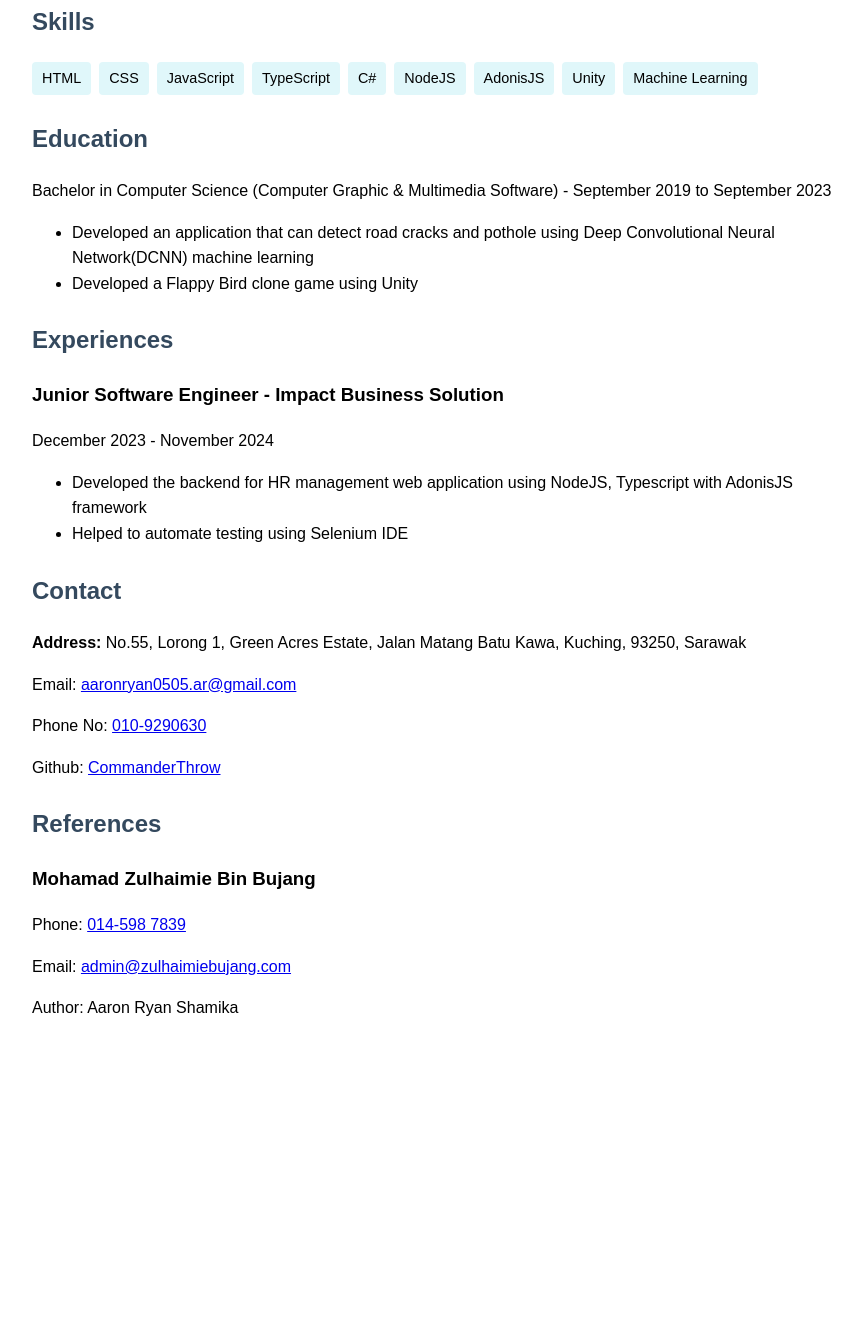
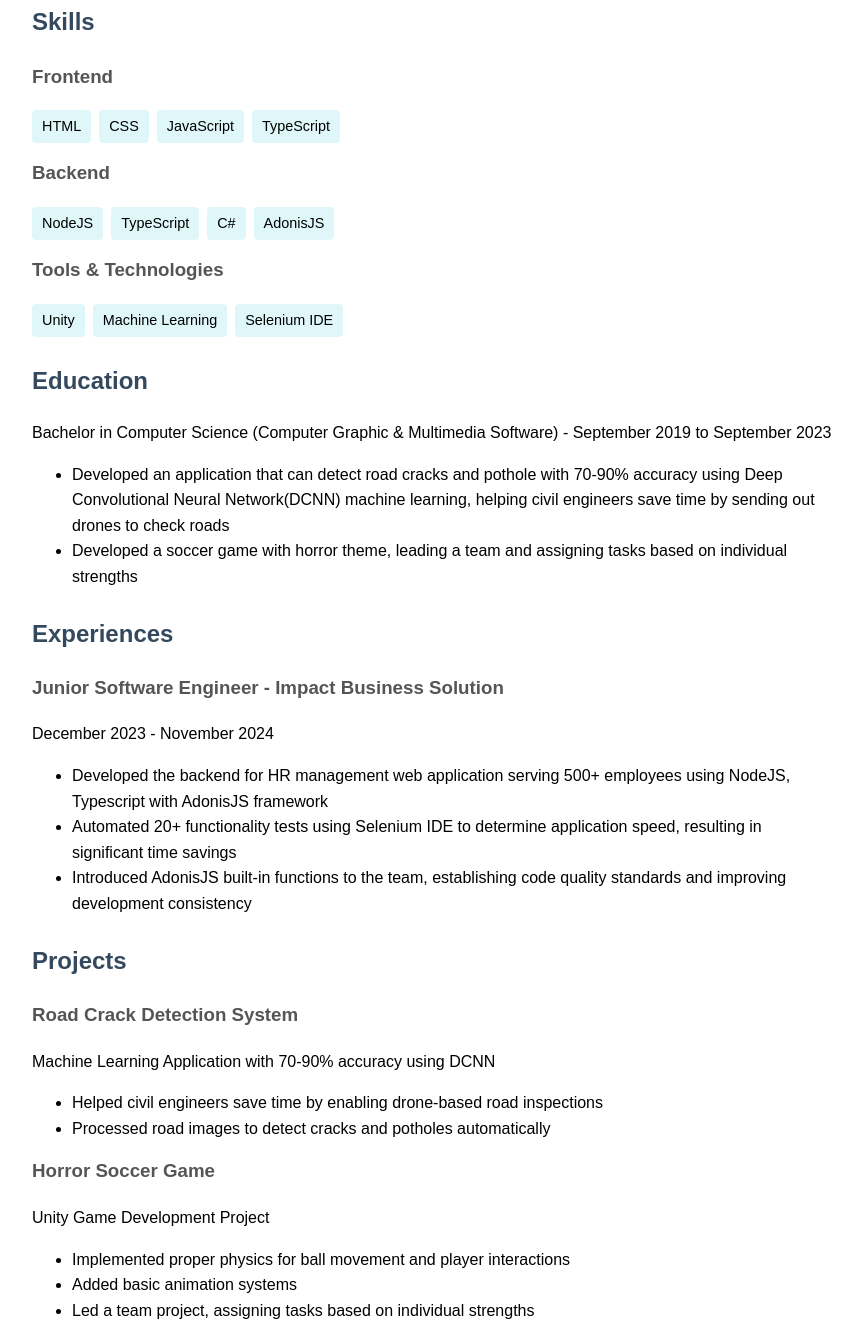
Before and after one commit to CommanderThrow/single-page-cv, a plain HTML site: page index.html in a window 1280 px wide. Shown: the part 295-1622 px from the top of the page, without its empty margins (208-1070 px from the left). Before the commit the page ends 1352 px from the top, so only its background shows below. Drawn offline with Linux system fonts and the light colour scheme.

Commit message:
feat: enhance resume content with specific accomplishments

```diff
--- a/index.html
+++ b/index.html
@@ -47,6 +47,11 @@
       h2 {
         color: #34495e;
         margin-top: 25px;
+      }
+
+      h3 {
+        color: #555;
+        margin-top: 15px;
       }
 
       ul {
@@ -127,7 +132,7 @@
         }
 
         nav {
-          display: none; /* Hide navigation in print */
+          display: none;
         }
 
         h1 {
@@ -146,29 +151,28 @@
         }
 
         .skills-list {
-          display: block; /* Change flex layout to block for print */
+          display: block;
         }
 
         .skill-item {
           display: inline-block;
           margin-right: 5px;
           margin-bottom: 5px;
-          background-color: #f0f0f0; /* Better print contrast */
+          background-color: #f0f0f0;
           border: 1px solid #ccc;
         }
 
         a {
-          color: #000; /* Print links in black */
+          color: #000;
           text-decoration: underline;
         }
 
         a[href]:after {
-          content: " (" attr(href) ")"; /* Show URLs for links in print */
+          content: " (" attr(href) ")";
           font-size: 0.8em;
           color: #555;
         }
 
-        /* Ensure proper page breaks */
         section {
           page-break-inside: avoid;
         }
@@ -187,6 +191,7 @@
       <a href="#skills">Skills</a>
       <a href="#education">Education</a>
       <a href="#experience">Experience</a>
+      <a href="#projects">Projects</a>
       <a href="#contact">Contact</a>
     </nav>
 
@@ -203,16 +208,28 @@
     <main>
       <section class="skills" id="skills" aria-labelledby="skills-heading">
         <h2 id="skills-heading">Skills</h2>
+
+        <h3>Frontend</h3>
         <div class="skills-list">
           <span class="skill-item">HTML</span>
           <span class="skill-item">CSS</span>
           <span class="skill-item">JavaScript</span>
           <span class="skill-item">TypeScript</span>
+        </div>
+
+        <h3>Backend</h3>
+        <div class="skills-list">
+          <span class="skill-item">NodeJS</span>
+          <span class="skill-item">TypeScript</span>
           <span class="skill-item">C#</span>
-          <span class="skill-item">NodeJS</span>
           <span class="skill-item">AdonisJS</span>
+        </div>
+
+        <h3>Tools & Technologies</h3>
+        <div class="skills-list">
           <span class="skill-item">Unity</span>
           <span class="skill-item">Machine Learning</span>
+          <span class="skill-item">Selenium IDE</span>
         </div>
       </section>
 
@@ -229,9 +246,14 @@
         <ul>
           <li>
             Developed an application that can detect road cracks and pothole
-            using Deep Convolutional Neural Network(DCNN) machine learning
+            with 70-90% accuracy using Deep Convolutional Neural Network(DCNN)
+            machine learning, helping civil engineers save time by sending out
+            drones to check roads
           </li>
-          <li>Developed a Flappy Bird clone game using Unity</li>
+          <li>
+            Developed a soccer game with horror theme, leading a team and
+            assigning tasks based on individual strengths
+          </li>
         </ul>
       </section>
 
@@ -245,10 +267,44 @@
         <p>December 2023 - November 2024</p>
         <ul>
           <li>
-            Developed the backend for HR management web application using
-            NodeJS, Typescript with AdonisJS framework
+            Developed the backend for HR management web application serving 500+
+            employees using NodeJS, Typescript with AdonisJS framework
           </li>
-          <li>Helped to automate testing using Selenium IDE</li>
+          <li>
+            Automated 20+ functionality tests using Selenium IDE to determine
+            application speed, resulting in significant time savings
+          </li>
+          <li>
+            Introduced AdonisJS built-in functions to the team, establishing
+            code quality standards and improving development consistency
+          </li>
+        </ul>
+      </section>
+
+      <section id="projects" aria-labelledby="projects-heading">
+        <h2 id="projects-heading">Projects</h2>
+        <h3>Road Crack Detection System</h3>
+        <p>Machine Learning Application with 70-90% accuracy using DCNN</p>
+        <ul>
+          <li>
+            Helped civil engineers save time by enabling drone-based road
+            inspections
+          </li>
+          <li>
+            Processed road images to detect cracks and potholes automatically
+          </li>
+        </ul>
+
+        <h3>Horror Soccer Game</h3>
+        <p>Unity Game Development Project</p>
+        <ul>
+          <li>
+            Implemented proper physics for ball movement and player interactions
+          </li>
+          <li>Added basic animation systems</li>
+          <li>
+            Led a team project, assigning tasks based on individual strengths
+          </li>
         </ul>
       </section>
 
```
